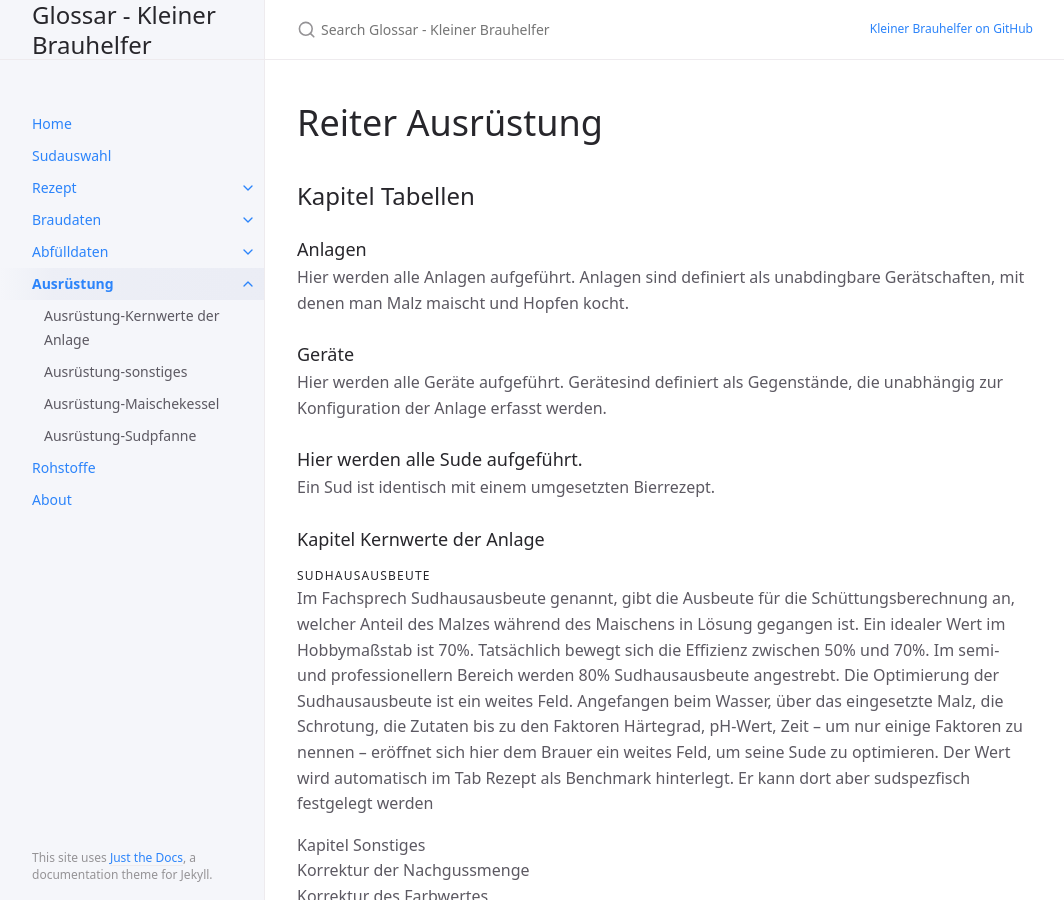
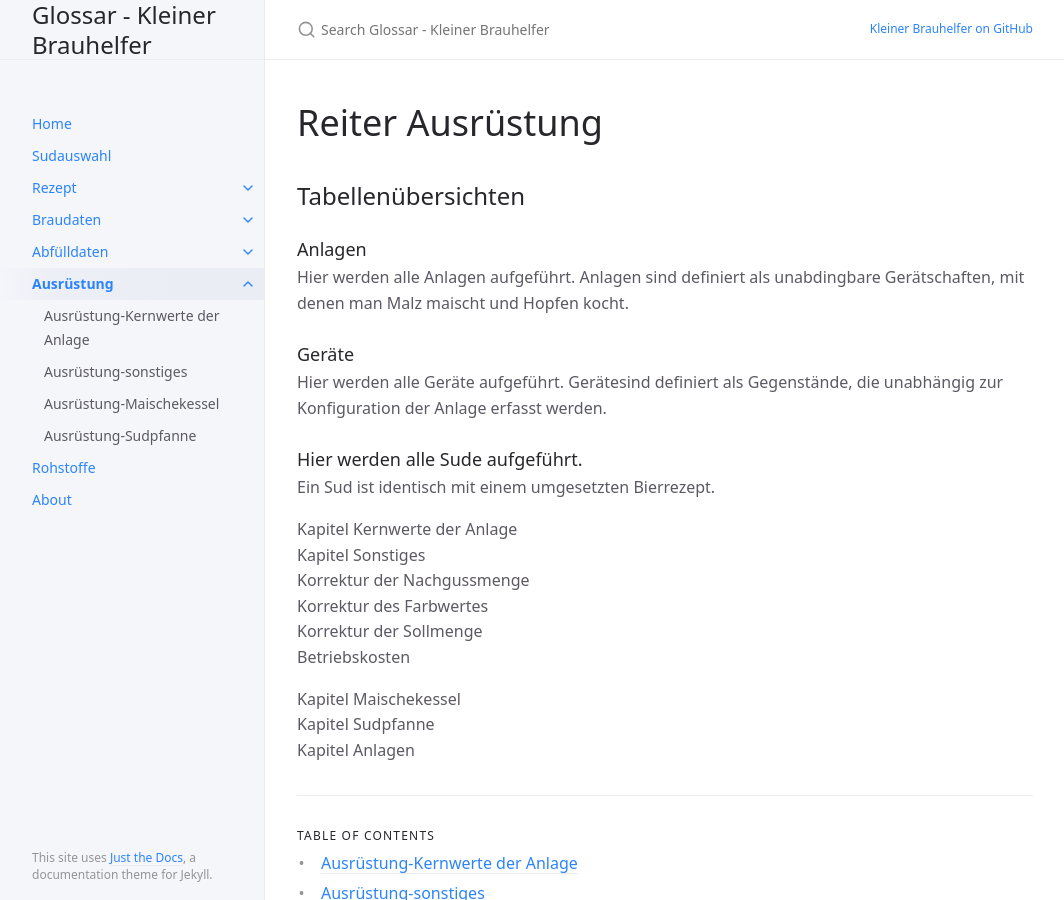
Before and after one commit to IsometricXH/kbh-glossar, a Jekyll site: the page built from docs/11-ausruestung/0-ausruestung.md, in a window 1280 px wide and 900 px high. Shown: the whole window, without its empty margins (107-1171 px from the left). Built offline with Jekyll 4.4.1, drawn with Linux system fonts in a browser that asks for light colours.

```diff
--- a/docs/11-ausruestung/0-ausruestung.md
+++ b/docs/11-ausruestung/0-ausruestung.md
@@ -8,7 +8,7 @@ nav_order: 11
 
 # Reiter Ausrüstung
 
-## Kapitel Tabellen
+## Tabellenübersichten
 
 ### Anlagen
 Hier werden alle Anlagen aufgeführt.
@@ -21,21 +21,13 @@ Gerätesind definiert als Gegenstände, die unabhängig zur Konfiguration der An
 ### Hier werden alle Sude aufgeführt.
 Ein Sud ist identisch mit einem umgesetzten Bierrezept.
 
-### Kapitel Kernwerte der Anlage
-
-#### Sudhausausbeute
-Im Fachsprech Sudhausausbeute genannt, gibt die Ausbeute für die Schüttungsberechnung an, welcher Anteil des Malzes während des Maischens in Lösung gegangen ist.
-Ein idealer Wert im Hobbymaßstab ist 70%. Tatsächlich bewegt sich die Effizienz zwischen 50% und 70%. Im semi- und professionellern Bereich werden 80% Sudhausausbeute angestrebt.
-Die Optimierung der Sudhausausbeute ist ein weites Feld. Angefangen beim Wasser, über das eingesetzte Malz, die Schrotung, die Zutaten bis zu den Faktoren Härtegrad, pH-Wert, Zeit – um nur einige Faktoren zu nennen – eröffnet sich hier dem Brauer ein weites Feld, um seine Sude zu optimieren.
-Der Wert wird automatisch im Tab Rezept als Benchmark hinterlegt. Er kann dort aber sudspezfisch festgelegt werden
-
-
-
+Kapitel Kernwerte der Anlage
 Kapitel Sonstiges
 Korrektur der Nachgussmenge
 Korrektur des Farbwertes
 Korrektur der Sollmenge
 Betriebskosten
+
 Kapitel Maischekessel
 Kapitel Sudpfanne
 Kapitel Anlagen
```
Also changed, not shown: docs/2-rezept/1-allgemein.md (+1 -1 lines).
